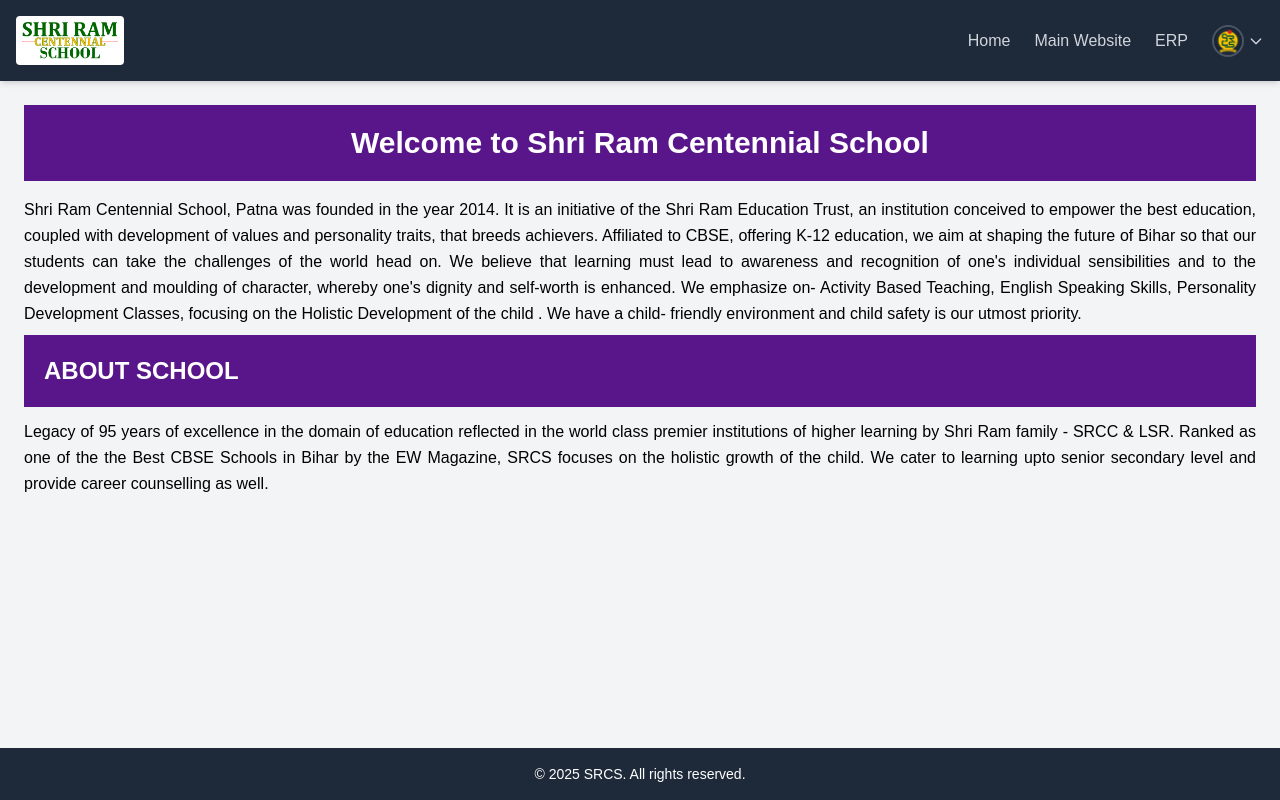
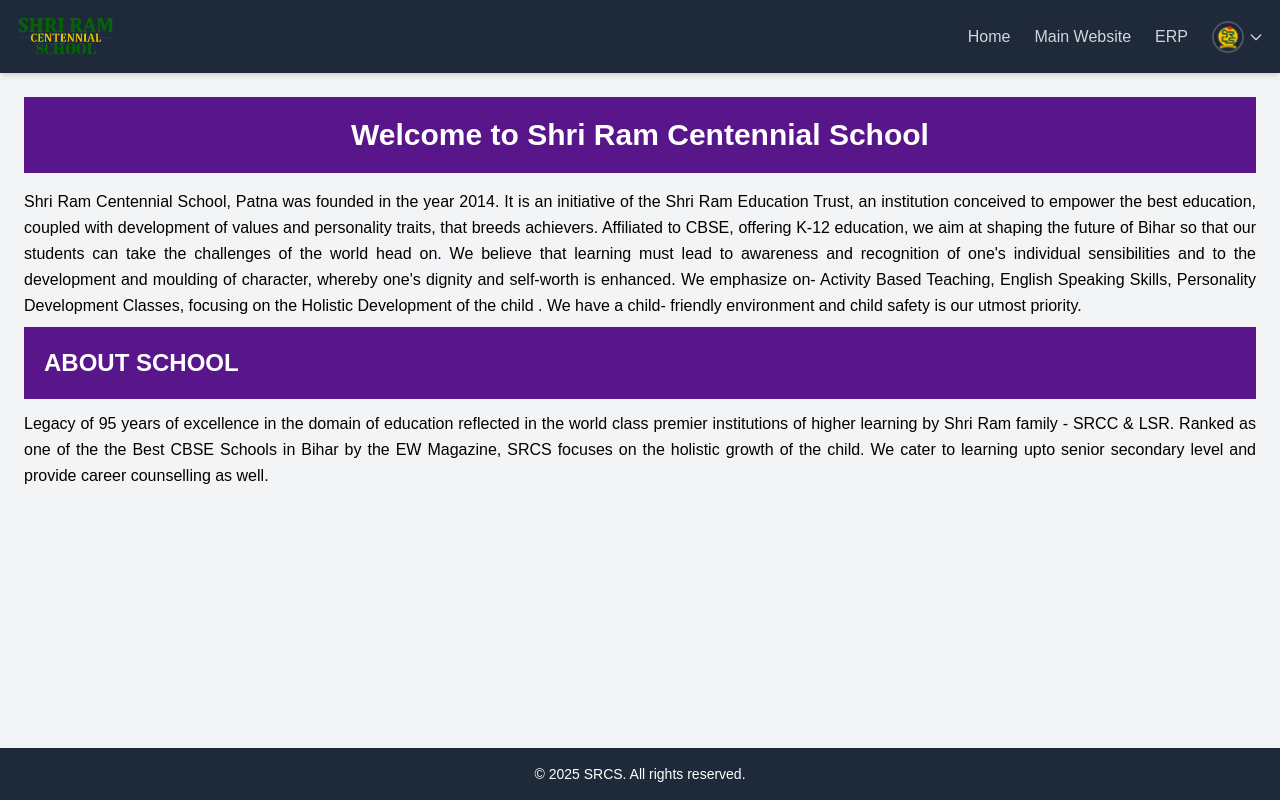
Before and after one commit to srcspatna/srcspatna.github.io, a Next.js app: page / in a window 1280 px wide. Built offline with nearby package versions, Linux system fonts and the light colour scheme.

Commit message:
Update Navbar.tsx

```diff
--- a/src/components/Navbar.tsx
+++ b/src/components/Navbar.tsx
@@ -17,7 +17,7 @@
         <nav className="bg-gray-800 p-4 shadow-md">
             <div className="mx-auto flex justify-between items-center">
                 {/* Brand/Logo */}
-                <Link href="/" className="text-white text-2xl font-bold p-1 bg-white rounded">
+                <Link href="/" className="text-white text-2xl font-bold">
                     <Image src="/logo_name.png" alt="Logo"  width="100" height="50"/>
                 </Link>
 
```
